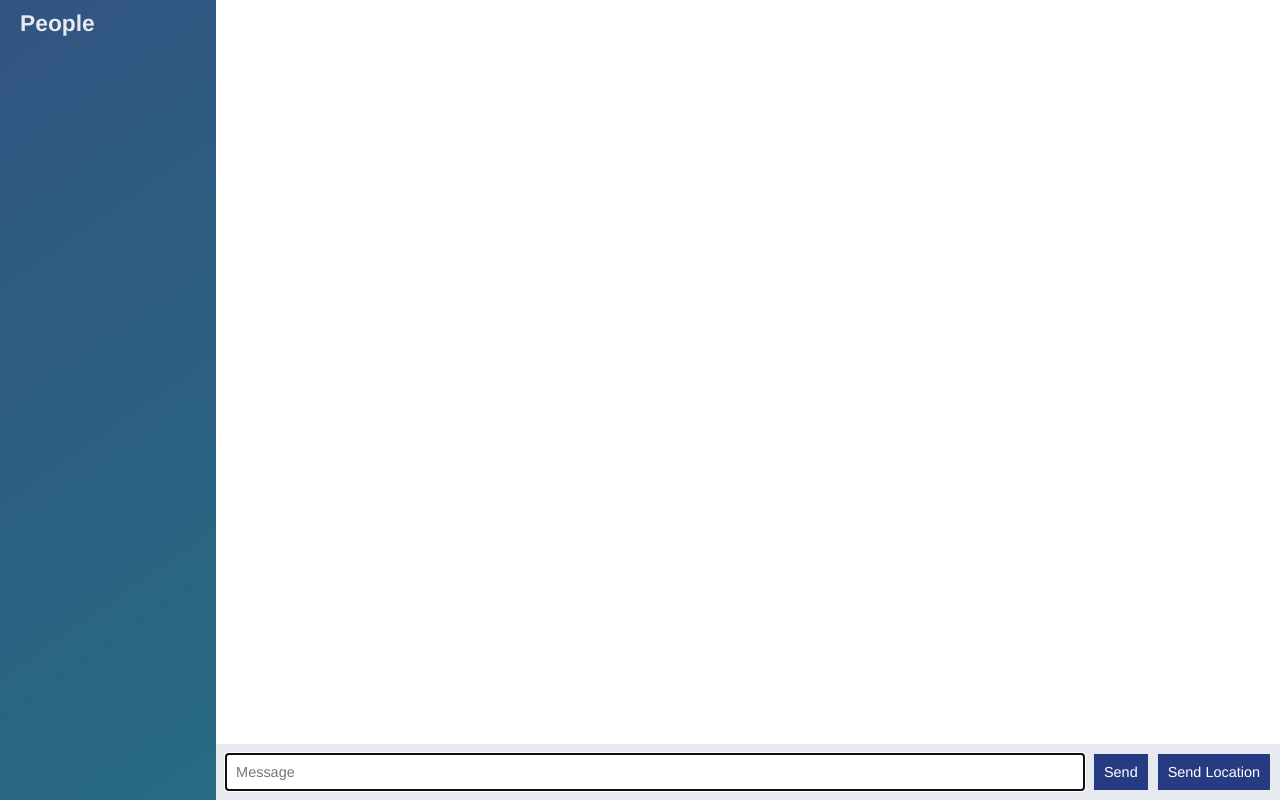
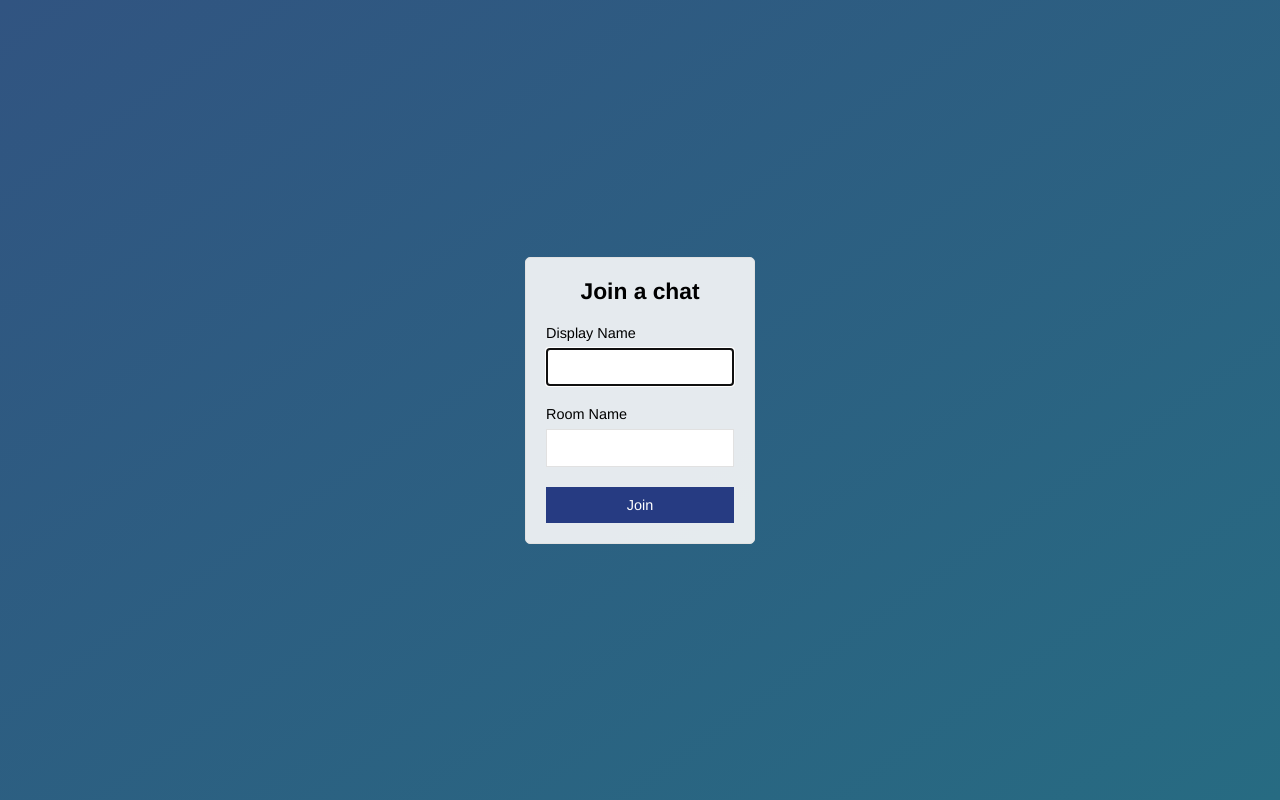
Before and after one commit to Megha-Hegde-Sirsi/node-chat-app, a website: page public/index.html in a window 1280 px wide. Drawn offline with nearby package versions, Linux system fonts and the light colour scheme; no server answers.

Commit message:
join page added

```diff
--- a/public/index.html
+++ b/public/index.html
@@ -1,60 +1,32 @@
 <!DOCTYPE html>
-
 <html>
 
 <head>
     <meta charset="utf-8">
+    <title>Join | ChatApp</title>
+    <meta name="viewport" content="width=device-width, initial-scale=1, user-scalable=no">
     <link rel="stylesheet" href="/css/styles.css">
 </head>
 
-<body class="chat">
-
-    <div class="chat__sidebar">
-        <h3>People</h3>
-        <div id="users"></div>
+<body class="centered-form">
+    <div class="centered-form__form">
+        <form action="/chat.html">
+            <div class="form-field">
+                <h3>Join a chat</h3>
+            </div>
+            <div class="form-field">
+                <label>Display Name</label>
+                <input type="text" name= "name" autofocus />
+            </div>
+            <div class="form-field">
+                <label>Room Name</label>
+                <input type="text" name="room" />
+            </div>
+            <div class="form-field">
+                <button>Join</button>
+            </div>
+        </form>
     </div>
-    <div class="chat__main">
-        <ol id="messages" class="chat__messages"></ol>
-        <div class="chat__footer">
-            <form id="message-form">
-                <input name="message" type="text" placeholder="Message" autofocus autocomplete="off" />
-                <button>Send</button>
-            </form>
-            <button id="send-location">Send Location</button>
-        </div>
-    </div>
-
-    <script id="message-template" type="text/template">
-       <li class= "message">
-        <div class= "message__title">
-            <h4>{{from}}</h4>
-            <span>{{createdAt}}</span>
-        </div>
-        <div class="message__body">
-            <p>{{text}}</p>
-        </div>
-       </li>
-    </script>
-
-    <script id="location-message-template" type="text/template">
-        <li class= "message">
-         <div class= "message__title">
-             <h4>{{from}}</h4>
-             <span>{{createdAt}}</span>
-         </div>
-         <div class="message__body">
-             <p>
-                 <a href="{{url}}" target="_blank">My current location</a>
-             </p>
-         </div>
-        </li>
-     </script>
-
-    <script src="/socket.io/socket.io.js"></script>
-    <script src="/js/libs/index.js"></script>
-    <script src="/js/libs/moment.js"></script>
-    <script src="/js/libs/moustache.js"></script>
-    <script src="/js/index.js"></script>
 </body>
 
 </html>
```
Also changed, not shown: public/chat.html (added, +62 -0 lines), public/js/libs/chat.js (renamed from public/js/libs/index.js).
